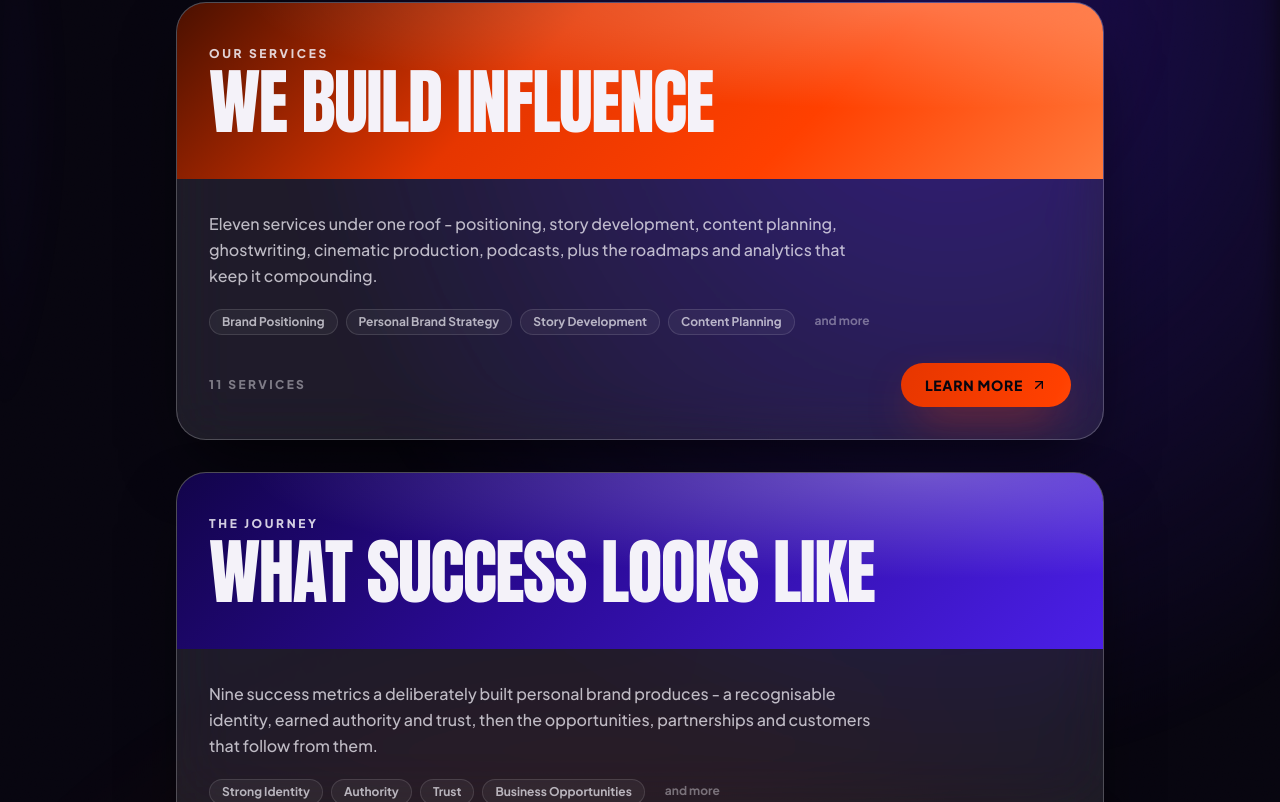
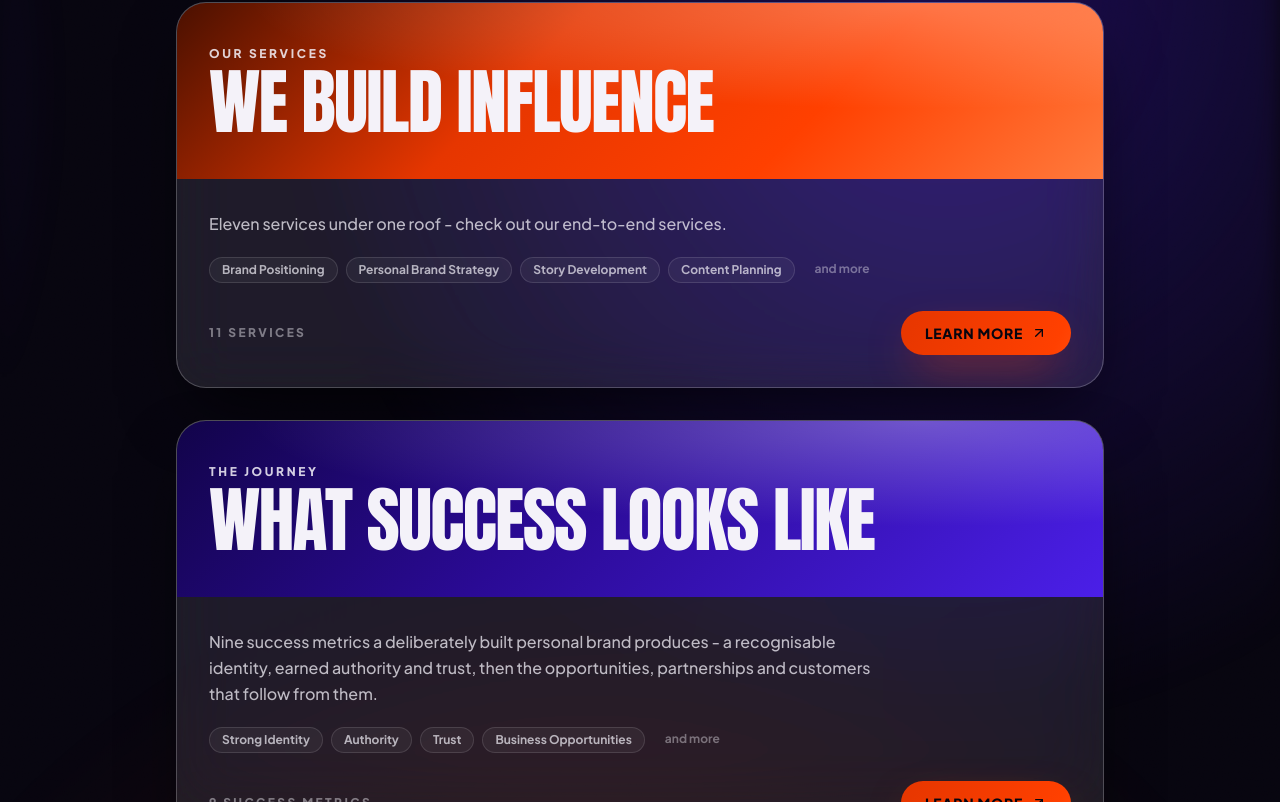
Before and after one commit to saikiran664/inreality-site, a Next.js app: page / in a window 1280 px wide. Shown: the part 1777-2579 px from the top of the page. Built offline with nearby package versions, Linux system fonts and the light colour scheme; no server answers.

Commit message:
Shorten the services card blurb to a single line

```diff
--- a/src/components/HomeSectionCards.tsx
+++ b/src/components/HomeSectionCards.tsx
@@ -28,7 +28,7 @@ const CARDS: Card[] = [
     eyebrow: "Our services",
     headline: "WE BUILD INFLUENCE",
     blurb:
-      "Eleven services under one roof - positioning, story development, content planning, ghostwriting, cinematic production, podcasts, plus the roadmaps and analytics that keep it compounding.",
+      "Eleven services under one roof - check out our end-to-end services.",
     count: `${SERVICES.length} services`,
     banner:
       "linear-gradient(135deg, #4a1000 0%, #e63600 38%, #ff4000 68%, #ff7a3d 100%)",
```
